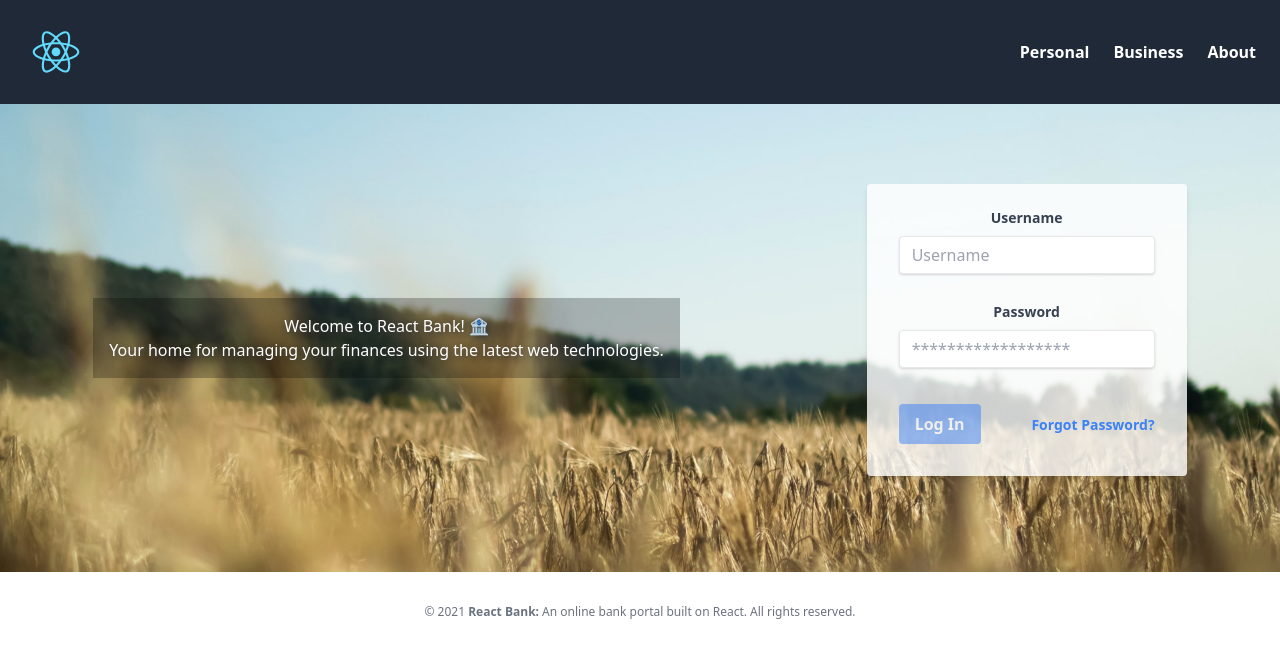
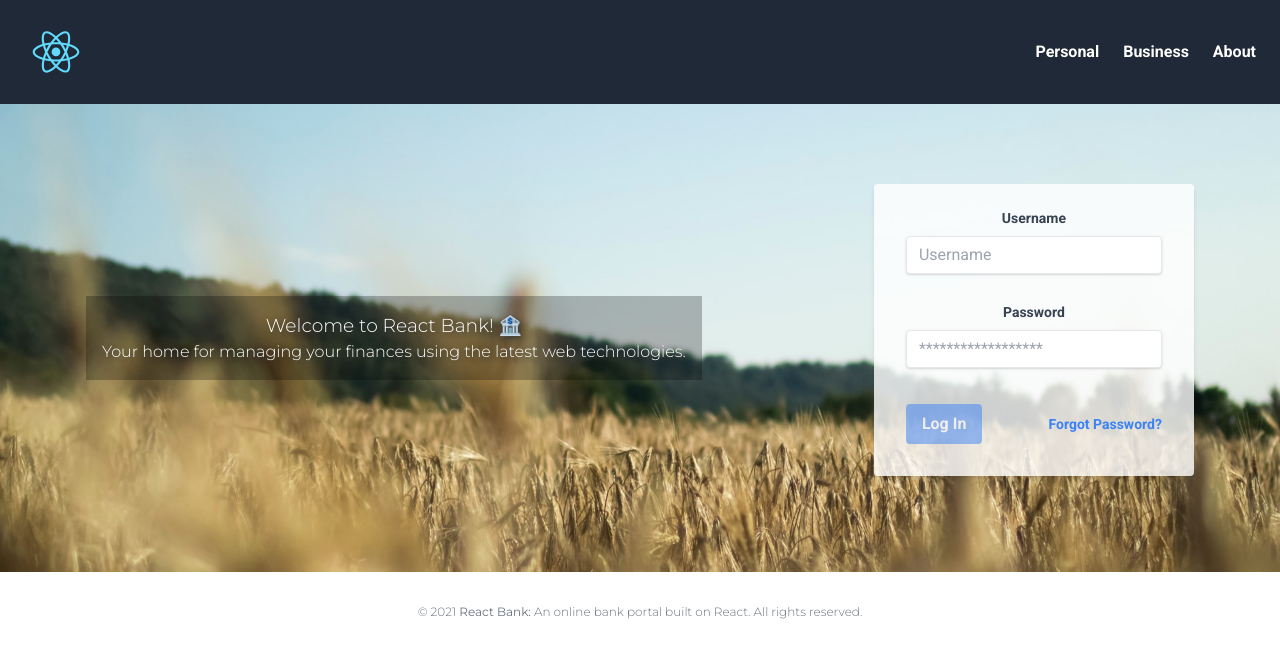
Before and after one commit to nugentmichael/react-bank, a React (Create React App) app: page / in a window 1280 px wide. Shown: the top 658 px of the page. Built offline with nearby package versions, Linux system fonts and the light colour scheme.

Commit message:
Add base heading sizes and typeface settings.

```diff
--- a/src/App.scss
+++ b/src/App.scss
@@ -1,3 +1,43 @@
+// Base Styling
+
+h1 {
+	font-size: 2em;
+}
+
+h2 {
+	font-size: 1.5em;
+}
+
+h3 {
+	font-size: 1.17em;
+}
+
+h4 {
+	font-size: 1em;
+}
+
+h5 {
+	font-size: 0.83em;
+}
+
+h6 {
+	font-size: 0.67em;
+}
+
+h1,
+h2,
+h3,
+h4,
+h5,
+h6 {
+	font-family: 'Montserrat', sans-serif;
+	font-weight: 300;
+}
+
+body {
+	font-family: 'Roboto', sans-serif;
+}
+
 .App {
 	text-align: center;
 }
```
